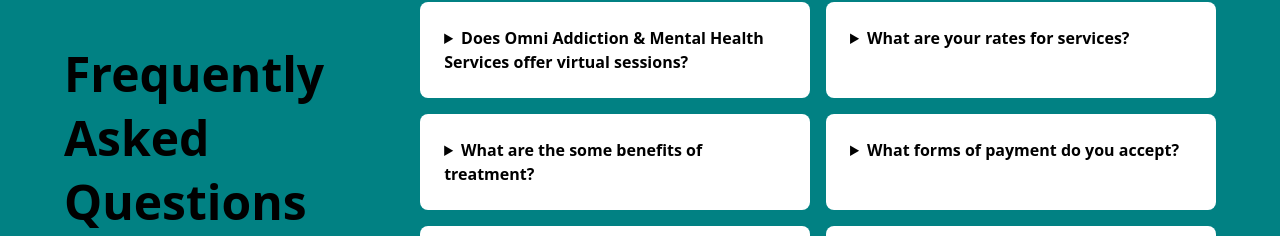
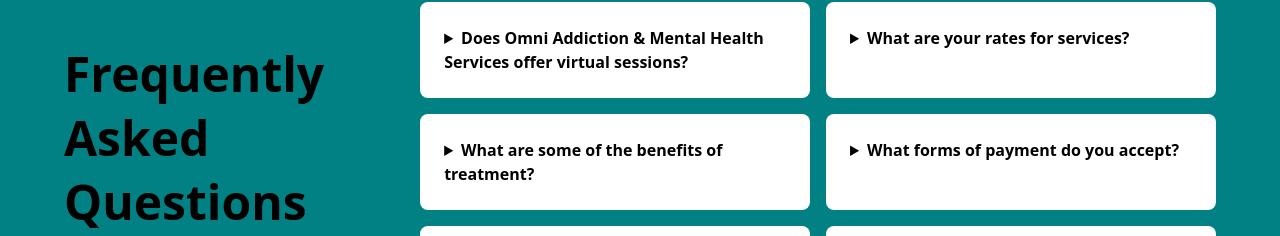
Before and after one commit to artsycoder533/omni, a Next.js app: page / in a window 1280 px wide. Shown: the part 5494-5730 px from the top of the page. Built offline with nearby package versions, Linux system fonts and the light colour scheme.

Commit message:
chore: fix typos

```diff
--- a/components/Faqs.jsx
+++ b/components/Faqs.jsx
@@ -41,7 +41,7 @@
       ],
     },
     {
-      question: "What are the some benefits of treatment? ",
+      question: "What are some of the benefits of treatment? ",
       answer:
         "Improved family & intimate relationships, Improved quality of life, Better Coping skills, Improved Communication skills, Substance Use cessation.",
     },
```
